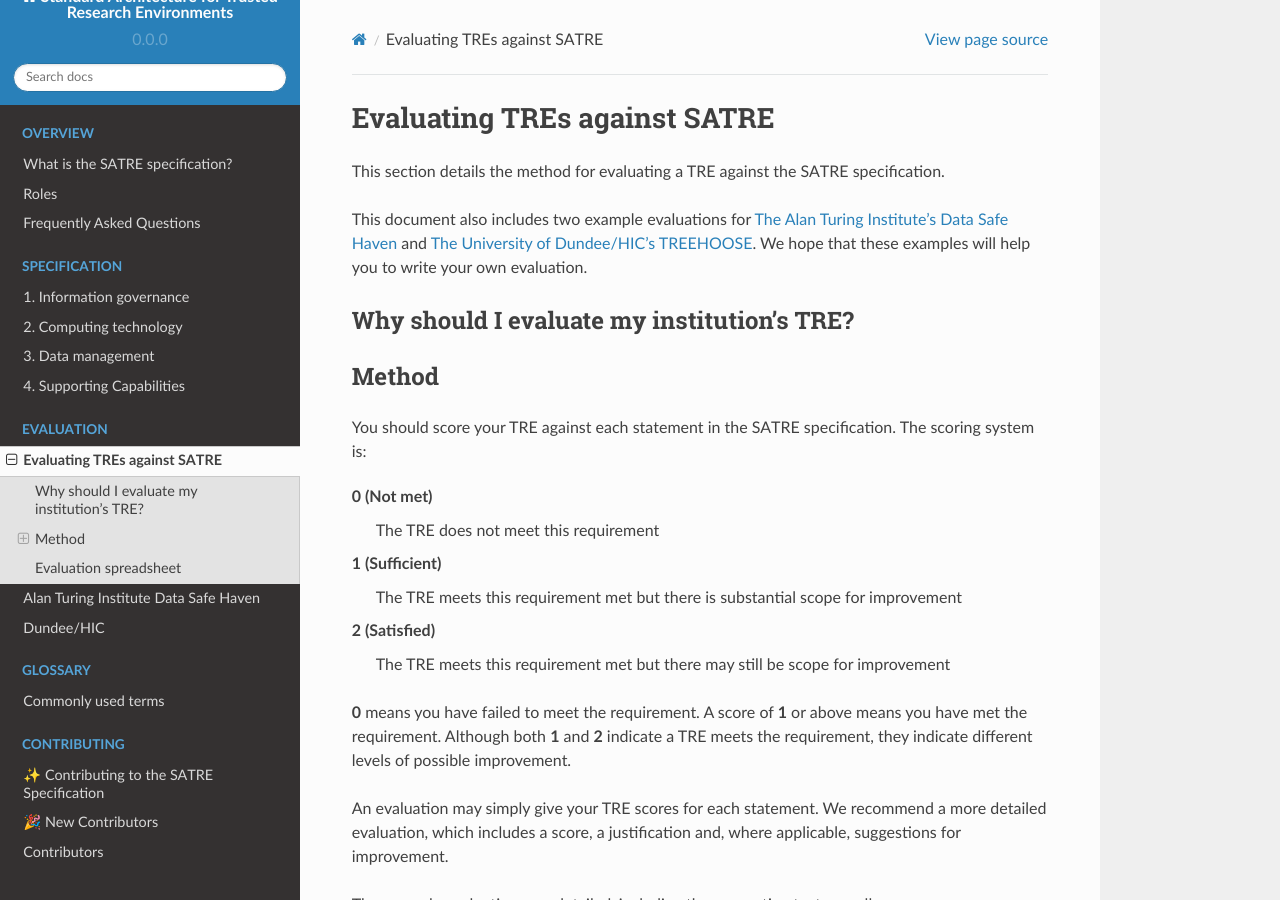
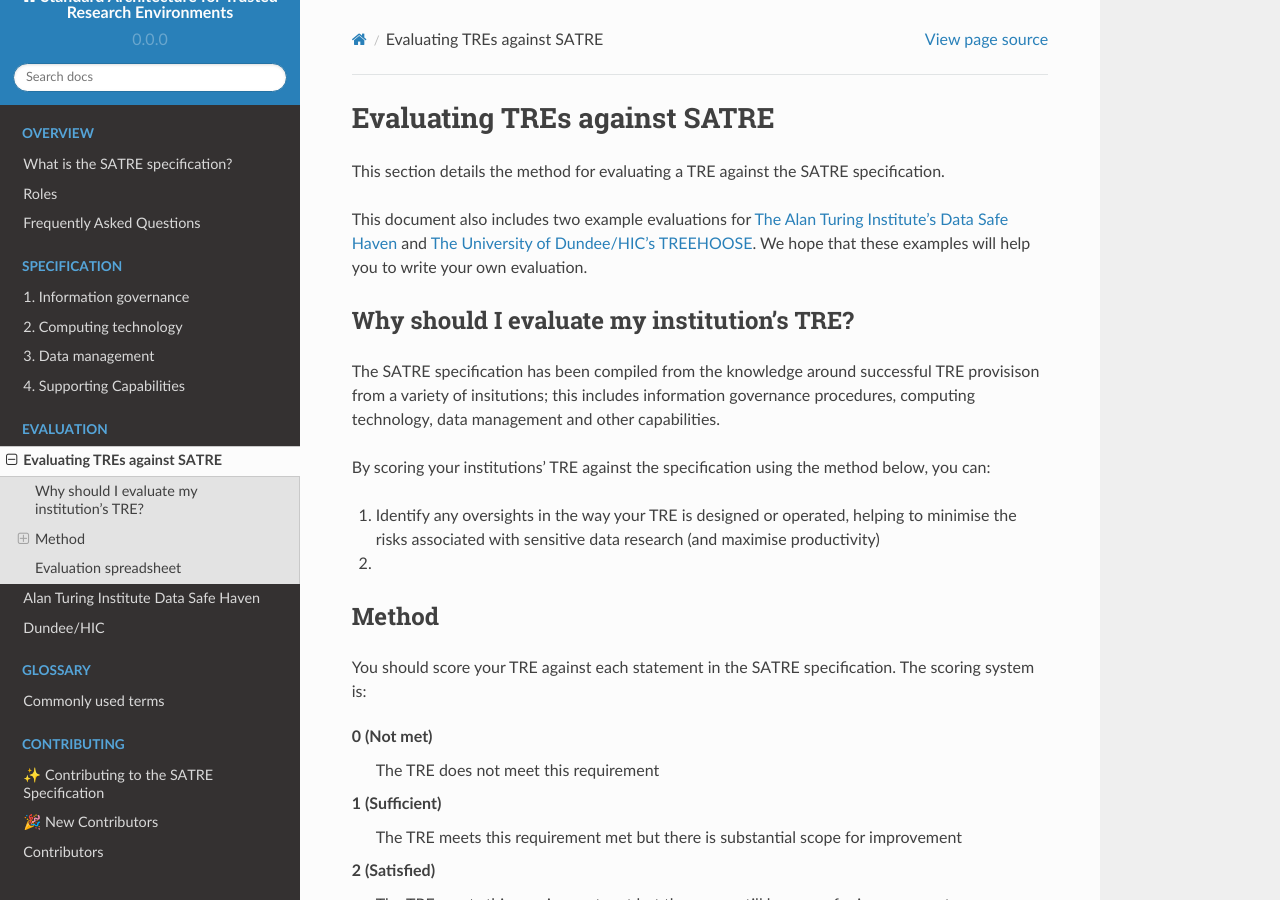
Before and after one commit to sa-tre/satre-specification, a Sphinx documentation site: the page built from docs/source/evaluation.md, in a window 1280 px wide and 900 px high. Built offline with Sphinx 7.4.7 and the Read the Docs theme 2.0.0, drawn with Linux system fonts in a browser that asks for light colours.

Commit message:
why evaluate

```diff
--- a/docs/source/evaluation.md
+++ b/docs/source/evaluation.md
@@ -11,7 +11,12 @@ We hope that these examples will help you to write your own evaluation.
 
 ## Why should I evaluate my institution's TRE?
 
+The SATRE specification has been compiled from the knowledge around successful TRE provisison from a variety of insitutions; this includes information governance procedures, computing technology, data management and other capabilities.
 
+By scoring your institutions' TRE against the specification using the method below, you can:
+
+1. Identify any oversights in the way your TRE is designed or operated, helping to minimise the risks associated with sensitive data research (and maximise productivity)
+2.
 
 ## Method
 
```
